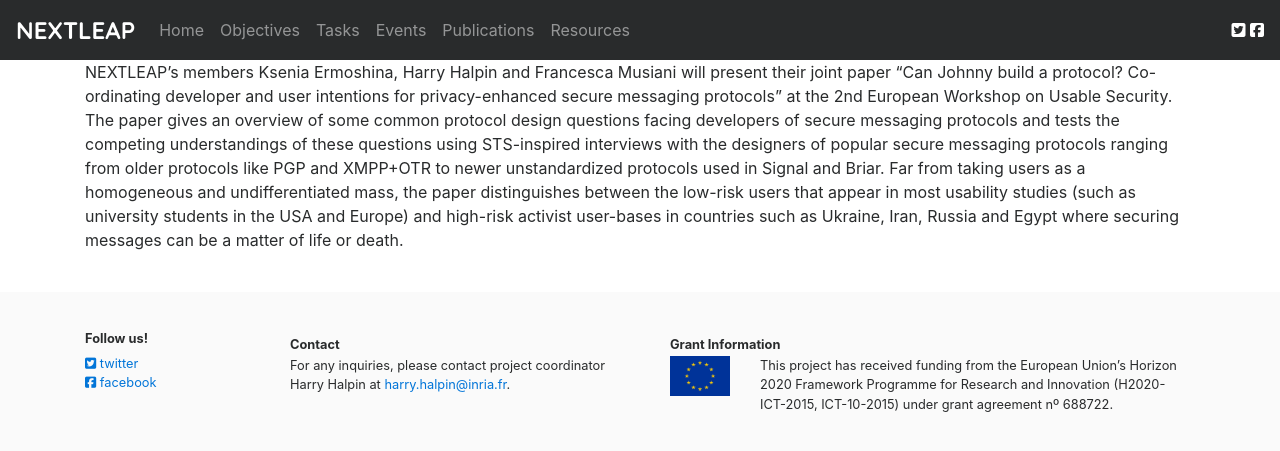
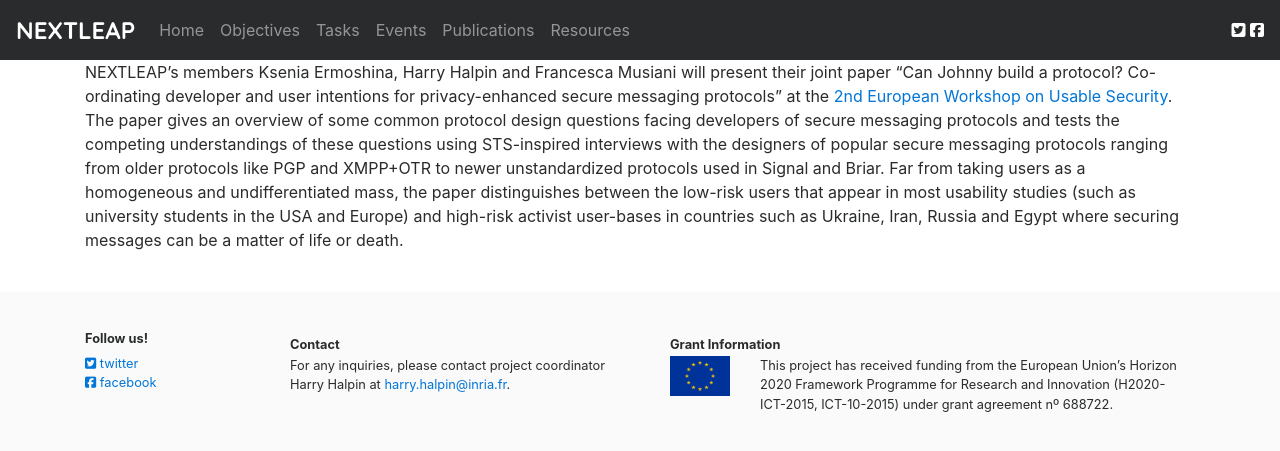
Before and after one commit to nextleap-project/nextleap-website, a Jekyll site: the page built from _events/2017-eurousec.md, in a window 1280 px wide. Shown: the top 451 px of the page. Built offline with Jekyll 4.4.1, drawn with Linux system fonts in a browser that asks for light colours; nearby versions of some CDN libraries; part of the change alters nothing that is shown.

```diff
--- a/_events/2017-eurousec.md
+++ b/_events/2017-eurousec.md
@@ -7,4 +7,4 @@ location: Paris, UPMC, Paris 6, Sorbonne Universités
 
 event_url: https://usec.cispa.uni-saarland.de/eurousec17/#program
 ---
-NEXTLEAP's members Ksenia Ermoshina, Harry Halpin and Francesca Musiani will present their joint paper "Can Johnny build a protocol? Co-ordinating developer and user intentions for privacy-enhanced secure messaging protocols" at the 2nd European Workshop on Usable Security. The paper gives an overview of some common protocol design questions facing developers of secure messaging protocols and tests the competing understandings of these questions using STS-inspired interviews with the designers of popular secure messaging protocols ranging from older protocols like PGP and XMPP+OTR to newer unstandardized protocols used in Signal and Briar. Far from taking users as a homogeneous and undifferentiated mass, the paper distinguishes between the low-risk users that appear in most usability studies (such as university students in the USA and Europe) and high-risk activist user-bases in countries such as Ukraine, Iran, Russia and Egypt where securing messages can be a matter of life or death.
+NEXTLEAP's members Ksenia Ermoshina, Harry Halpin and Francesca Musiani will present their joint paper "Can Johnny build a protocol? Co-ordinating developer and user intentions for privacy-enhanced secure messaging protocols" at the [2nd European Workshop on Usable Security](https://usec.cispa.uni-saarland.de/eurousec17/). The paper gives an overview of some common protocol design questions facing developers of secure messaging protocols and tests the competing understandings of these questions using STS-inspired interviews with the designers of popular secure messaging protocols ranging from older protocols like PGP and XMPP+OTR to newer unstandardized protocols used in Signal and Briar. Far from taking users as a homogeneous and undifferentiated mass, the paper distinguishes between the low-risk users that appear in most usability studies (such as university students in the USA and Europe) and high-risk activist user-bases in countries such as Ukraine, Iran, Russia and Egypt where securing messages can be a matter of life or death.
```
